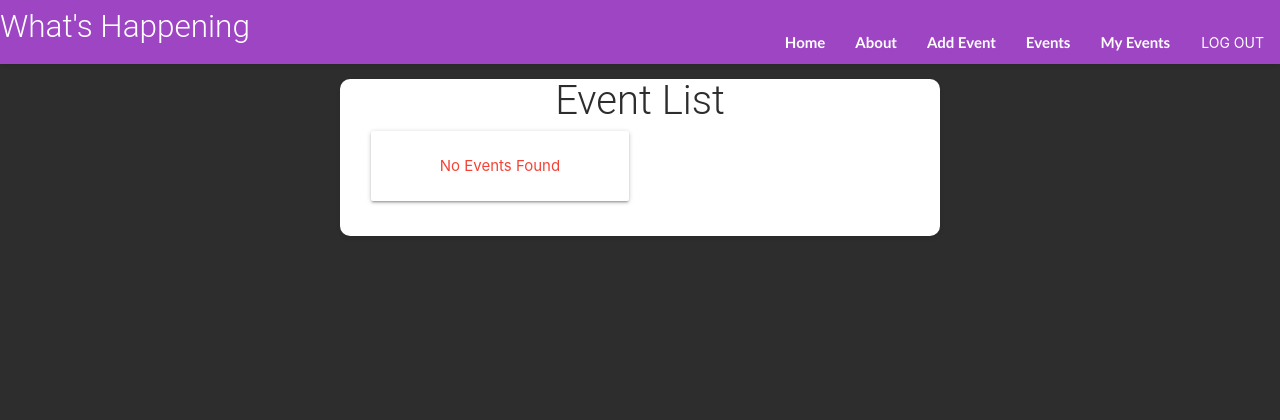
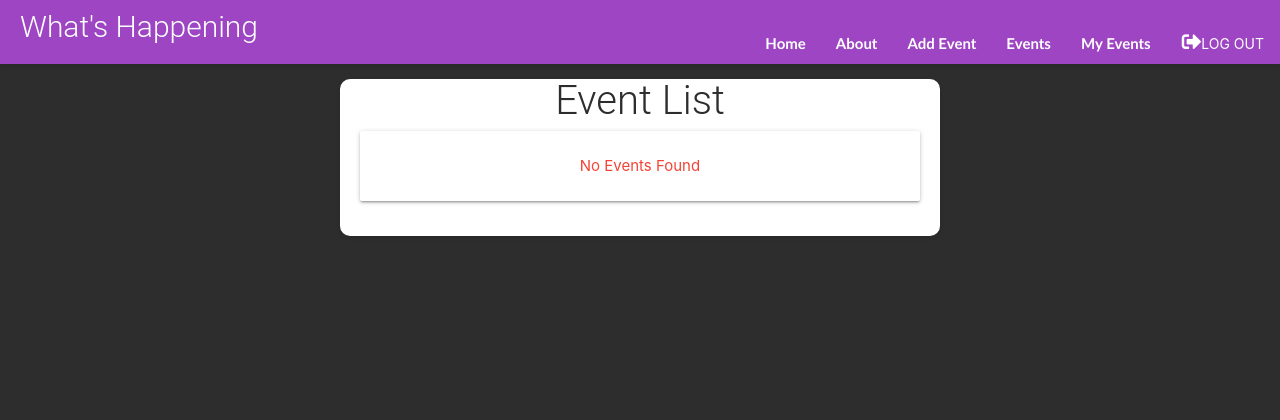
Before and after one commit to Quantumcode9/whats-happening, a Django app: page /events/ in a window 1280 px wide. Shown: the top 420 px of the page. Run offline with Django 5.2, Linux system fonts and the light colour scheme; the visitor is signed in with stand-in values (Sample User, id 1); data that the repository does not hold is empty.

Commit message:
cleaned up base

```diff
--- a/whats_happening/main_app/static/css/styles.css
+++ b/whats_happening/main_app/static/css/styles.css
@@ -21,6 +21,20 @@ nav a {
     font-weight: 300;
     font-weight: bold;
     font-size: 20px;
+}
+nav a:hover {
+    color: #0dec66d8;
+}
+nav .brand-logo {
+    font-size: 30px;
+    font-weight: 300;
+    margin-left: 20px;
+}
+
+.flex-nav {
+    display: flex;
+    align-items: center;
+    justify-content: space-between;
 }
 
 .page-footer {
@@ -84,8 +98,36 @@ p {
 
 /* CARDS */
 
+.card {
+    background-color: white;
+    color: #2d2d2d;
+    width: 100%;
+    border-radius: 10px;
+    box-shadow: 0 2px 4px rgba(0, 0, 0, 0.1);
+    text-align: center;
+    margin-bottom: 15px;
+    margin-top: 15px;
+    padding: 10px;
+    box-sizing: border-box;
+
+}
+
+.card-content {
+    position: relative;
+}
+
 
 /* BUTTONS */
+/* go button */
+.top-right-fab {
+    position: absolute;
+    top: 10px;
+    right: 10px;
+}
+
+.logout-button {
+    margin-bottom: 30px;
+}
 
 
 /* FORMS */
@@ -103,6 +145,9 @@ p {
         text-align: space-between;
     }
    .navbar-fixed a {
+        display: none;
+    }
+    .tm {
         display: none;
     }
 }
--- a/whats_happening/main_app/templates/base.html
+++ b/whats_happening/main_app/templates/base.html
@@ -20,18 +20,18 @@
 
                     </li>
                 </ul>
-                <ul class="right">
+                <ul class="right flex-nav">
                         <!-- changes below -->
                         <li><a href="{% url 'home' %}">Home</a></li>
                         <li><a href="{% url 'about' %}">About</a></li>
-                        <li><a href="{% url 'events_create' %}">Add Event</a></li>
                         {% if user.is_authenticated %}
+                            <li><a href="{% url 'events_create' %}">Add Event</a></li>
                             <li><a href="{% url 'index' %}">Events</a></li>
                             <li><a href="{% url 'myownedindex' %}">My Events</a></li>
                             <li>
                                 <form method="post" action="{% url 'logout' %}">
                                     {% csrf_token %}
-                                    <button class="btn-flat white-text" type="submit">Log Out</button>
+                                    <button class="btn-flat white-text logout-button" type="submit"><i class="fas fa-sign-out-alt"></i>Log Out</button>
                                 </form>
                             </li>
                         {% else %}
@@ -51,10 +51,16 @@
     <footer class="page-footer">
             <a href="{% url 'home' %}"><i class="fas fa-home"></i> Home</a>
             <a href="{% url 'about' %}"><i class="fas fa-info-circle"></i> About</a>
-            <a href="{% url 'events_create' %}"><i class="fas fa-calendar-plus"></i> Add Event</a>
-        <div class="right">
+            {% if user.is_authenticated %}
+                <a href="{% url 'events_create' %}"><i class="fas fa-calendar-plus"></i> Add Event</a>
+                <a href="{% url 'index' %}"><i class="fas fa-calendar-alt"></i> Events</a>
+                <a href="{% url 'myownedindex' %}"><i class="fas fa-calendar-check"></i> My Events</a>
+            {% else %}
+                <a href="{% url 'signup' %}"><i class="fas fa-user-plus"></i> Sign Up</a>
+                <a href="{% url 'login' %}"><i class="fas fa-sign-in-alt"></i> Log In</a>
+            {% endif %}
+        <div class="tm right">
             All Rights Reserved, &copy; 2024 What's Happening &nbsp;
-            <!--^^ This may need to go ^^-->
         </div>
     </footer>
 </body>
--- a/whats_happening/main_app/templates/events/index.html
+++ b/whats_happening/main_app/templates/events/index.html
@@ -8,14 +8,14 @@
     {% endif %}
 
     <div class="row">
-        <div class="col s12 m6">
+         <!-- <div class="col s12 m6">  -->
             {% for event in object_list %}
                 <div class="card">
                     <a href="">
 
                         <div class="card-content black-text">
                             <span class="card-title black-text">{{ event.name }}</span>
-                            <a class="btn-floating halfway-fab waves-effect waves-light red"><i class="material-icons">go</i></a>
+                            <a class="btn-floating halfway-fab waves-effect waves-light red top-right-fab"><i class="material-icons">go</i></a>
                             <p>
                                 {{ event.date }} at {{ event.time }}
                                 {% if event.end_time %}
@@ -32,7 +32,7 @@
             {% empty %}
                 <div class="card-panel red-text center-align">No Events Found</div>
             {% endfor %}
-        </div>
+        <!-- </div>  -->
     </div>
 
 {% endblock %}
```
